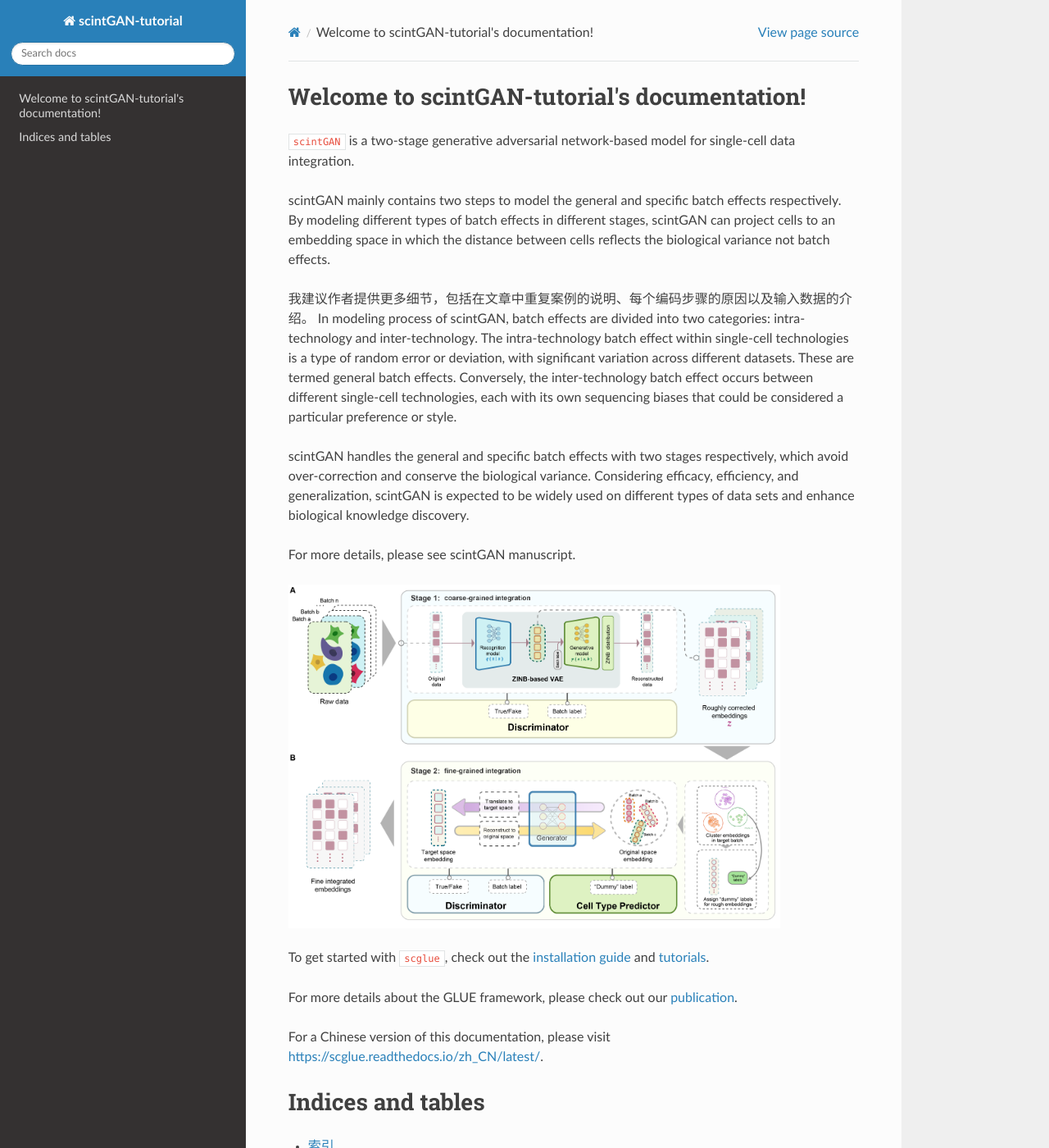
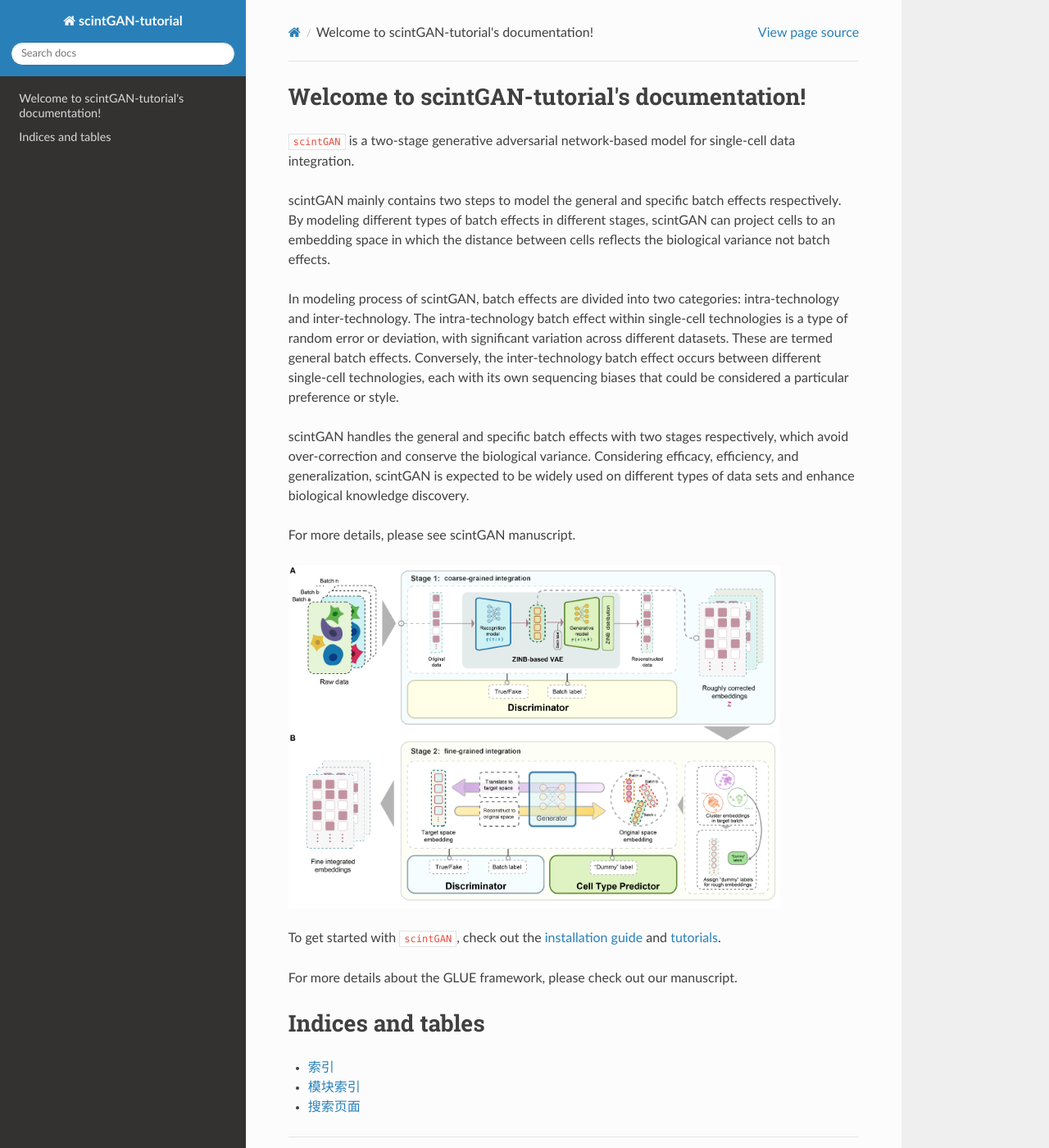
Before and after one commit to coding-runoob/scintGAN-tutorial, a Sphinx documentation site: the page built from docs/index.rst, in a window 1280 px wide and 1400 px high. Shown: the whole window at 82% size. Built offline with Sphinx 7.4.7 and the Read the Docs theme 2.0.0, drawn with Linux system fonts in a browser that asks for light colours; pages that are not in the unit, such as notebooks, are missing from menus.

Commit message:
Update index.rst

```diff
--- a/docs/index.rst
+++ b/docs/index.rst
@@ -11,7 +11,6 @@ Welcome to scintGAN-tutorial's documentation!
 
 scintGAN mainly contains two steps to model the general and specific batch effects respectively. By modeling different types of batch effects in different stages, scintGAN can project cells to an embedding space in which the distance between cells reflects the biological variance not batch effects.
 
-我建议作者提供更多细节，包括在文章中重复案例的说明、每个编码步骤的原因以及输入数据的介绍。
 In modeling process of scintGAN, batch effects are divided into two categories: intra-technology and inter-technology. The intra-technology batch effect within single-cell technologies is a type of random error or deviation, with significant variation across different datasets. These are termed general batch effects. Conversely, the inter-technology batch effect occurs between different single-cell technologies, each with its own sequencing biases that could be considered a particular preference or style.
 
 scintGAN handles the general and specific batch effects with two stages respectively, which avoid over-correction and conserve the biological variance. Considering efficacy, efficiency, and generalization, scintGAN is expected to be widely used on different types of data sets and enhance biological knowledge discovery.
@@ -22,11 +21,9 @@ For more details, please see scintGAN manuscript.
    :width: 600
    :alt: Model architecture
 
-To get started with ``scglue``, check out the `installation guide <install.rst>`__ and `tutorials <tutorials.rst>`__.
+To get started with ``scintGAN``, check out the `installation guide <install.rst>`__ and `tutorials <tutorials.rst>`__.
 
-For more details about the GLUE framework, please check out our `publication <https://doi.org/10.1038/s41587-022-01284-4>`__.
-
-For a Chinese version of this documentation, please visit `https://scglue.readthedocs.io/zh_CN/latest/ <https://scglue.readthedocs.io/zh_CN/latest/>`__.
+For more details about the GLUE framework, please check out our manuscript.
 
 .. toctree::
    :maxdepth: 2
```
